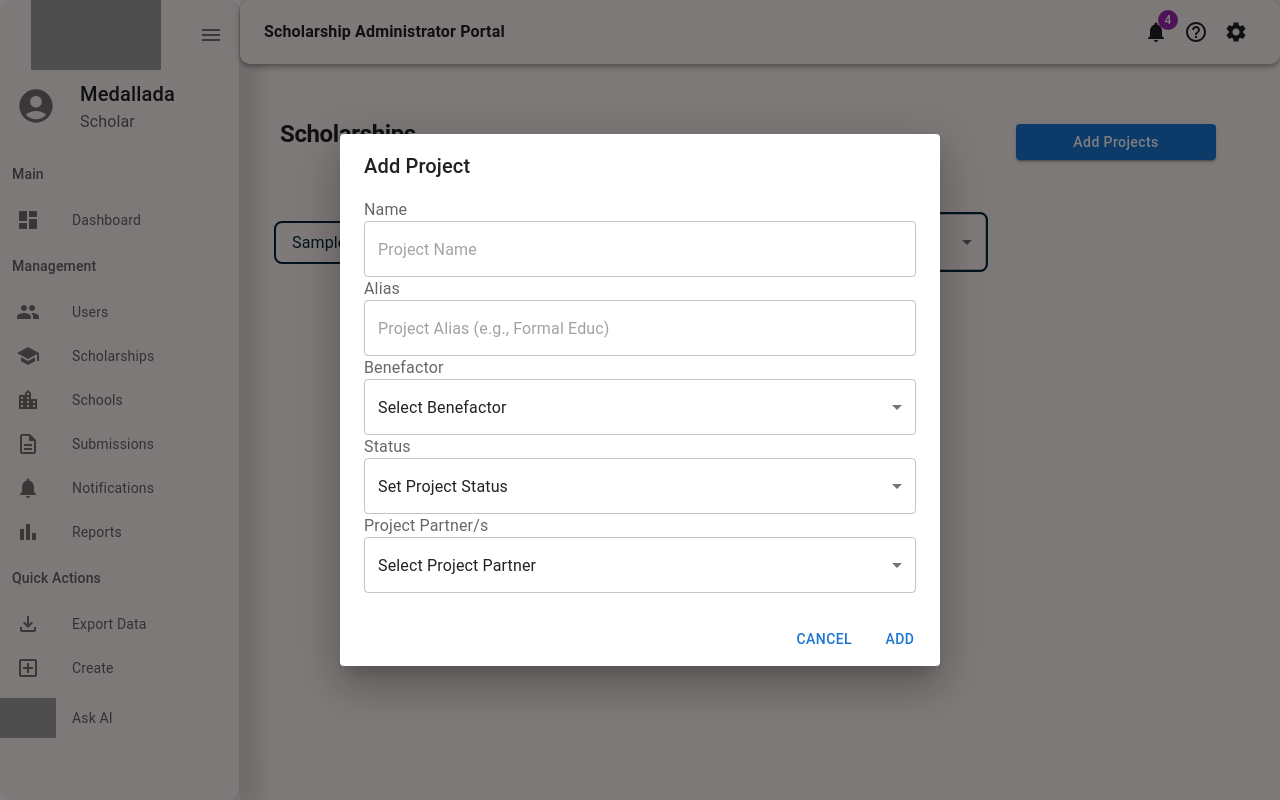
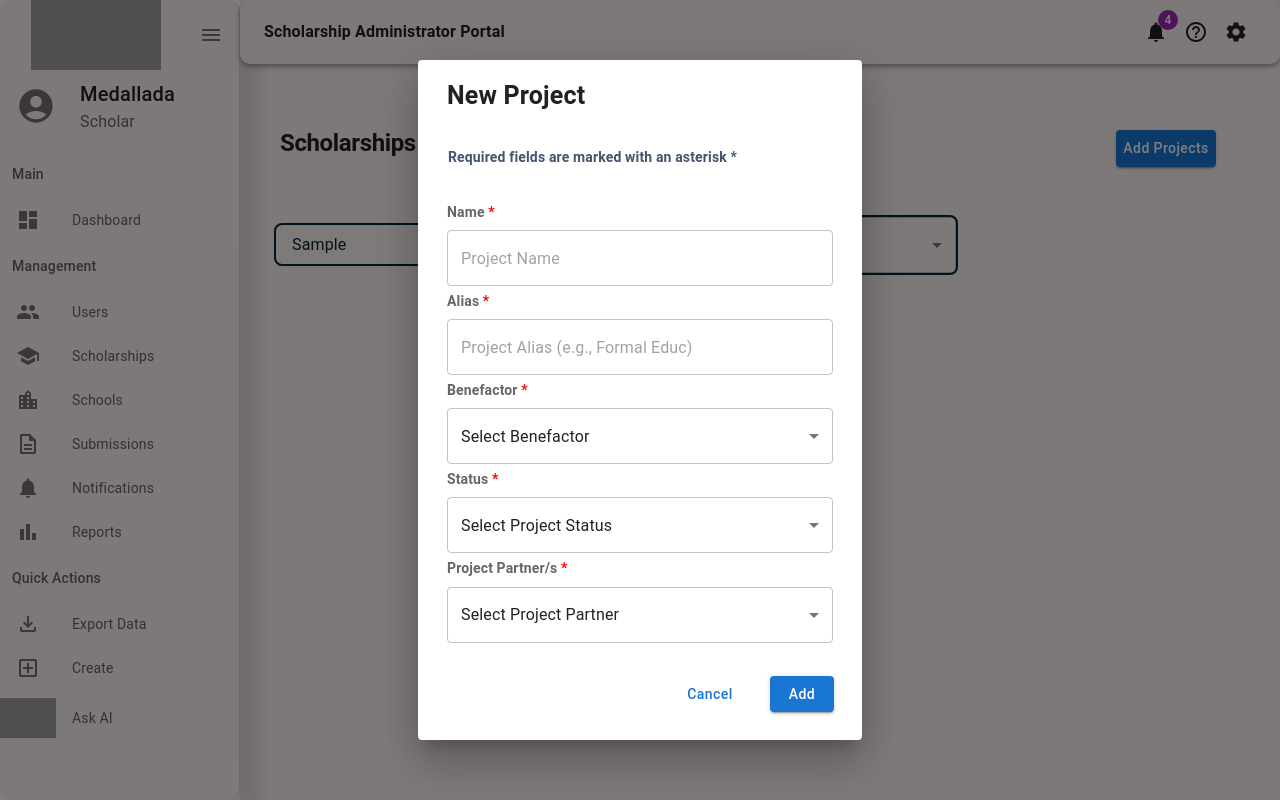
Before and after one commit to TianMeds/GJJSP-SIS, a React (Vite) app in the folder gjjsp-frontend/gjjsp-frontend/: page /scholarship in a window 1280 px wide. Both pictures are taken after typing "Sample" into the empty fields and a click on the button "Add Projects". Built offline with nearby package versions, Linux system fonts and the light colour scheme; grey boxes are pictures that could not be loaded.

Commit message:
Update Scholarship.jsx file and give design it

```diff
--- a/gjjsp-frontend/gjjsp-frontend/src/index.css
+++ b/gjjsp-frontend/gjjsp-frontend/src/index.css
@@ -9,14 +9,14 @@
     padding: 0;
     margin: 5;
 }
-#userTitle{
+#tabsTitle{
     font-size: 1.5rem;
     font-weight: bold;
     margin-bottom: 2;
 }
 #addButton{
     text-transform: capitalize;
-    width: '150px';
+    width: '180px';
     white-space: nowrap;
     margin-top: 10px;
 }
@@ -25,15 +25,36 @@
     border: 2px solid #032539;
     border-radius: 8px;
 }
-#userNameGrid, #emailAddressGrid, #roleGrid{
+#userNameGrid,
+#emailAddressGrid,
+#roleGrid,
+#projectNameGrid,
+#aliasGrid,
+#benefactorGrid,
+#projectStatusGrid,
+#projectPartnerGrid{
    margin: 5px;
 }
-#userNameLabel, #emailAddressLabel, #roleLabel{
+#userNameLabel,
+#emailAddressLabel,
+#roleLabel,
+#projectNameLabel,
+#aliasLabel,
+#benefactorLabel,
+#projectStatusLabel,
+#projectPartnerLabel{
     font-size: 14px;
     font-weight: bold;
     margin-bottom: 0.5rem;
 }
-#userNameLabel::after, #emailAddressLabel::after, #roleLabel::after {
+#userNameLabel::after,
+#emailAddressLabel::after,
+#roleLabel::after,
+#projectNameLabel::after,
+#aliasLabel::after,
+#benefactorLabel::after,
+#projectStatusLabel::after,
+#projectPartnerLabel::after {
     content: " *";
     color: red;
 }
--- a/gjjsp-frontend/gjjsp-frontend/src/pages/Scholarship/Scholarship.jsx
+++ b/gjjsp-frontend/gjjsp-frontend/src/pages/Scholarship/Scholarship.jsx
@@ -3,6 +3,9 @@ import * as MUI from '../../import';
 import Layout from '../Components/Layout';
 import { Search, SearchIconWrapperV2,StyledInputBaseV2 } from '../Components/Styles';
 import useScholarshipStore from '../Store/ScholarshipStore';
+import {useForm, Controller } from 'react-hook-form';
+import { DevTool } from "@hookform/devtools";
+import { Form } from 'react-router-dom';
 
 const projectPartners = [
   "BACPAT Youth Development Foundation Inc.",
@@ -33,74 +36,72 @@ const projectPartners = [
   "Saint Vincent Ferrer Parish / Fr. Jomar Valdevieso"
 ];
 
+const FormValues ={
+  projectName: '',
+  alias: '',
+  benefactor: '',
+  projectStatus: '',
+  projectPartner: '',
+}
+
 export default function Scholarship({state}) {
+
+  const form = useForm();
+  const { register, control, handleSubmit, formState, reset, validate} = form
+  const { errors } = formState;
+
+  const onSubmit = (data) => {
+    console.log("Form submitted", data);
+
+    if (editMode) {
+      // Handle update logic
+      updateProject(selectedProject.id, data.projectName, data.alias, data.benefactor, data.projectStatus, data.projectPartner);
+      setEditMode(false);
+    } else {
+      // Handle add logic
+      addProject(data.projectName, data.alias, data.benefactor, data.projectStatus, data.projectPartner);
+    }
+    form.reset(FormValues);
+    handleCloseScholarship();
+  }
 
   const {
     handleOpenScholarship,
     handleCloseScholarship,
     project,
-    projectName,
-    alias,
-    benefactor,
-    projectStatus,
-    projectPartner,
-    setProjectName,
-    setAlias,
-    setBenefactor,
-    setProjectStatus,
-    setProjectPartner,
     filteredStatus,
     setFilteredStatus,
     setSelectedProject,
     selectedProject,
     editMode,
     setEditMode,
-    addProject = ((store) => store.addProject),
     updateProject,
     searchQuery,
     handleSearch,
+    addProject = ((store) => store.addProject),
     projects = ((store) => store.projects.filter((project) => project.state === state)),
   } = useScholarshipStore();
 
-  const handleAddClick = () => {
-    if (editMode) {
-      // Handle update logic
-      updateProject(selectedProject.id, projectName, alias, benefactor, projectStatus, projectPartner);
-      setEditMode(false);
-    } else {
-      // Handle add logic
-      addProject(projectName, alias, benefactor, projectStatus, projectPartner);
-    }
-
-    // Reset form fields and close the dialog
-    setProjectName('');
-    setAlias('');
-    setBenefactor('');
-    setProjectStatus('');
-    setProjectPartner('');
-    handleCloseScholarship();
-  };
-
   const handleEditClick = (index) => {
     const selectedProject = projects[index];
+    if(selectedProject) {
     setSelectedProject(selectedProject);
-    setProjectName(selectedProject.projectName);
-    setAlias(selectedProject.alias);
-    setBenefactor(selectedProject.benefactor);
-    setProjectStatus(selectedProject.projectStatus);
-    setProjectPartner(selectedProject.projectPartner);
+    reset({
+      projectName: selectedProject.projectName,
+      alias: selectedProject.alias,
+      benefactor: selectedProject.benefactor,
+      projectStatus: selectedProject.projectStatus,
+      projectPartner: selectedProject.projectPartner,
+    })
     setEditMode(true);
-    handleOpenScholarship(); // Open the dialog
+    handleOpenScholarship();
+    }
   };
 
   const handleCancelEdit = () => {
+    form.reset(FormValues);
+    setEditMode(false);
     handleCloseScholarship();
-    setProjectName('');
-    setAlias('');
-    setBenefactor('');
-    setProjectStatus('');
-    setProjectPartner('');
-    setEditMode(false);
   };
 
   return (
@@ -110,13 +111,12 @@ export default function Scholarship({state}) {
 
         <MUI.Grid item xs={12}>
           <MUI.Box display="flex" flexDirection={{ xs: 'column', sm: 'row' }} alignItems={{xs: 'left', md: 'center'}}  margin={2} justifyContent="space-between">
-          <MUI.Typography variant="h1" sx={{ fontWeight: 'bold', fontSize: '1.5rem', mb: 2 }}>Scholarships</MUI.Typography>
+            <MUI.Typography variant="h1" id="tabsTitle">Scholarships</MUI.Typography>
 
               {/* Add User Button */}
-            <MUI.Button variant="contained" color="primary" sx={{ textTransform: 'none', width: {xs: '100px', md: '200px'}, whiteSpace: 'nowrap' }} onClick={handleOpenScholarship}>
+              <MUI.Button variant="contained" color="primary" id="addButton" sx={{width: {xs: '100px'} }} onClick={handleOpenScholarship}>
                 Add Projects
               </MUI.Button>
-
           </MUI.Box>
         </MUI.Grid>
 
@@ -139,7 +139,7 @@ export default function Scholarship({state}) {
             <MUI.FilterListIcon />
           </MUI.IconButton>
 
-        <MUI.FormControl sx={{  width: '180px', border: '2px solid #032539', borderRadius: '8px'}}>
+          <MUI.FormControl id="filterControl">
             <MUI.Select
               value={filteredStatus}
               onChange={(e) => setFilteredStatus(e.target.value)}
@@ -149,7 +149,6 @@ export default function Scholarship({state}) {
               <option value="Closed for Application">Closed Application</option>
               <option value="Open for Application">Open Application</option>
             </MUI.Select>
-
           </MUI.FormControl>
         </MUI.Container>
 
@@ -200,60 +199,133 @@ export default function Scholarship({state}) {
         </MUI.Grid>
 
          {/* Add User Dialog */}
-         <MUI.Dialog open={project} onClose={handleCloseScholarship} fullWidth maxWidth="sm">
+         <MUI.Dialog open={project} onClose={handleCloseScholarship} fullWidth maxWidth="xs" component='form' onSubmit={handleSubmit(onSubmit)} noValidate>
           {/* Content of the Dialog */}
-          <MUI.DialogTitle>Add Project</MUI.DialogTitle>
+          <MUI.DialogTitle id="dialogTitle">{editMode ?  'Edit ' + selectedProject.projectName: 'New Project'}</MUI.DialogTitle>
+          <MUI.Typography variant='body2' id="dialogLabel">Required fields are marked with an asterisk *</MUI.Typography>
             <MUI.DialogContent>
               {/* Form Fields of New User*/}
+              <MUI.Grid id="projectNameGrid">
+                <MUI.InputLabel htmlFor="projectName" id="projectNameLabel">Name</MUI.InputLabel>
+                  <MUI.TextField
+                    type='text'
+                    id="projectName"
+                    placeholder='Project Name'
+                    fullWidth
 
-                <MUI.InputLabel htmlFor="projectName">Name</MUI.InputLabel>
+                    {...register('projectName', {
+                      required: 'Project Name is required',
+                      maxLength: {
+                        value: 100,
+                        message: 'Project Name should not exceed 50 characters'
+                      }
+                    })}
+                  />
+                  {errors.projectName && (
+                    <p id='errMsg'>
+                      <MUI.InfoIcon className='infoErr'/>
+                      {errors.projectName.message}
+                    </p>
+                  )}
+              </MUI.Grid>
+              <MUI.Grid id="aliasGrid">
+                <MUI.InputLabel htmlFor="alias" id="aliasLabel">Alias</MUI.InputLabel>
                 <MUI.TextField
-                    value={projectName}
-                    placeholder='Project Name'
-                    onChange={(e) => setProjectName(e.target.value)}
-                    fullWidth
-                  />
-
-                  <MUI.InputLabel htmlFor="alias">Alias</MUI.InputLabel>
-                  <MUI.TextField
-                    value={alias}
-                    onChange={(e) => setAlias(e.target.value)}
+                  type='text'
+                  id="alias"
                   placeholder='Project Alias (e.g., Formal Educ)'
                   fullWidth
+                  {...register('alias', {
+                    required: 'Project Alias is required',
+                    maxLength: {
+                      value: 100,
+                      message: 'Project Alias should not exceed 50 characters'
+                    }
+                  })}
                 />
+                {errors.alias && (
+                  <p id='errMsg'>
+                    <MUI.InfoIcon className='infoErr'/>
+                    {errors.alias.message}
+                  </p>
+                )}
+              </MUI.Grid>
 
-                  <MUI.InputLabel htmlFor="benefactor">Benefactor</MUI.InputLabel>
+              <MUI.Grid id="benefactorGrid">
+                <MUI.InputLabel htmlFor="benefactor" id="benefactorLabel">Benefactor</MUI.InputLabel>
+                <Controller
+                  name="benefactor"
+                  control={control}
+                  defaultValue=''
+                  rules={{
+                    required: 'Benefactor is required',
+                    validate: (value) => value !== '' || "Please select a benefactor"
+                  }}
+                  render={({ field }) => (
                     <MUI.FormControl sx={{  width: '100%', borderRadius: '8px',}}>
                       <MUI.Select
-                      value={benefactor}
-                      onChange={(e) => setBenefactor(e.target.value)}
+                        {...field}
                         native
                       >
                         <option value="" disabled>Select Benefactor</option>
                         <option value="Gado (Ganet Management Corporation)">Gado (Ganet Management Corporation)</option>
                       </MUI.Select>
+                    </MUI.FormControl>
+                  )}
+                />
+                {errors.benefactor && (
+                  <p id='errMsg'>
+                    <MUI.InfoIcon className='infoErr'/>
+                    {errors.benefactor.message}
+                  </p>
+                )}
+              </MUI.Grid>
 
-                  </MUI.FormControl>
-
-              <MUI.InputLabel htmlFor="projectStatus">Status</MUI.InputLabel>
+              <MUI.Grid id="projectStatusGrid">
+                <MUI.InputLabel htmlFor="projectStatus" id="projectStatusLabel">Status</MUI.InputLabel>
+                <Controller
+                  name="projectStatus"
+                  control={control}
+                  defaultValue=''
+                  rules={{
+                    required: 'Project Status is required',
+                    validate: (value) => value !== '' || "Please select a project status"
+                  }}
+                  render={({ field }) => (
                     <MUI.FormControl sx={{  width: '100%', borderRadius: '8px',}}>
                       <MUI.Select
-                    value={projectStatus}
-                    onChange={(e) => setProjectStatus(e.target.value)}
+                        {...field}
                         native
                       >
-                    <option value="" disabled>Set Project Status</option>
+                        <option value="" disabled>Select Project Status</option>
                         <option value="Closed for Application">Closed for Application</option>
                         <option value="Open for Application">Open for Application</option>
                       </MUI.Select>
+                    </MUI.FormControl>
+                  )}
+                />
+                {errors.projectStatus && (
+                  <p id='errMsg'>
+                    <MUI.InfoIcon className='infoErr'/>
+                    {errors.projectStatus.message}
+                  </p>
+                )}
+              </MUI.Grid>
 
-              </MUI.FormControl>
-
-              <MUI.InputLabel htmlFor="projectPartner">Project Partner/s</MUI.InputLabel>
+              <MUI.Grid id="projectPartnerGrid">
+              <MUI.InputLabel htmlFor="projectPartner" id="projectPartnerLabel">Project Partner/s</MUI.InputLabel>
+                <Controller
+                  name="projectPartner"
+                  control={control}
+                  defaultValue=''
+                  rules={{
+                    required: 'Project Partner is required',
+                    validate: (value) => value !== '' || "Please select a project partner"
+                  }}
+                  render={({ field }) => (
                     <MUI.FormControl sx={{  width: '100%', borderRadius: '8px',}}>
                       <MUI.Select
-                    value={projectPartner}
-                    onChange={(e) => setProjectPartner(e.target.value)}
+                        {...field}
                         native
                       >
                         <option value="" disabled>Select Project Partner</option>
@@ -263,28 +335,40 @@ export default function Scholarship({state}) {
                           </option>
                         ))}
                       </MUI.Select>
-
                     </MUI.FormControl>
+                  )}
+                />
+                {errors.projectPartner && (
+                  <p id='errMsg'>
+                    <MUI.InfoIcon className='infoErr'/>
+                    {errors.projectPartner.message}
+                  </p>
+                )}
+              </MUI.Grid>
 
                     {/* Add more form fields as needed */}
             </MUI.DialogContent>
 
               <MUI.DialogActions>
                 {/* Add action buttons, e.g., Save Changes and Cancel */}
-                <MUI.Button onClick={
-                handleCancelEdit
-                } color="primary">
+                <MUI.Button onClick={handleCancelEdit}
+                color="primary"
+                id='Button'
+                >
                   Cancel
                 </MUI.Button>
                   <MUI.Button
                     color="primary"
-                    onClick={handleAddClick}>
+                    variant='contained'
+                    type='submit'
+                    id='Button'
+                  >
                     {editMode ? 'Save Changes' : 'Add'}
                   </MUI.Button>
               </MUI.DialogActions>
 
         </MUI.Dialog>
-
+        <DevTool control={control} />
       </MUI.Grid>
       </MUI.Container>
   </Layout>
```
Also changed, not shown: gjjsp-frontend/gjjsp-frontend/src/pages/Users/User.jsx (+5 -2 lines). Lines whose indentation alone changed are shown as unchanged.
